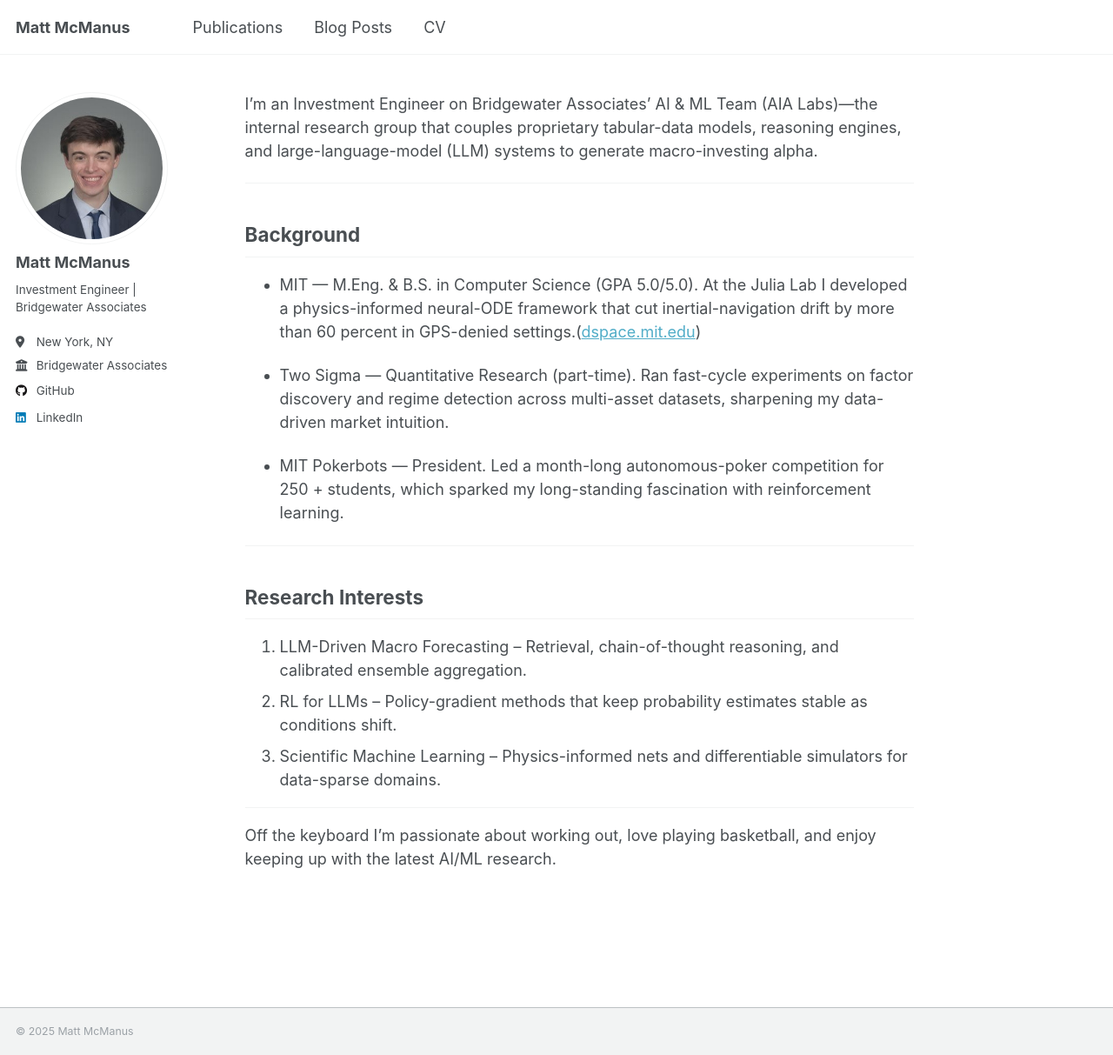
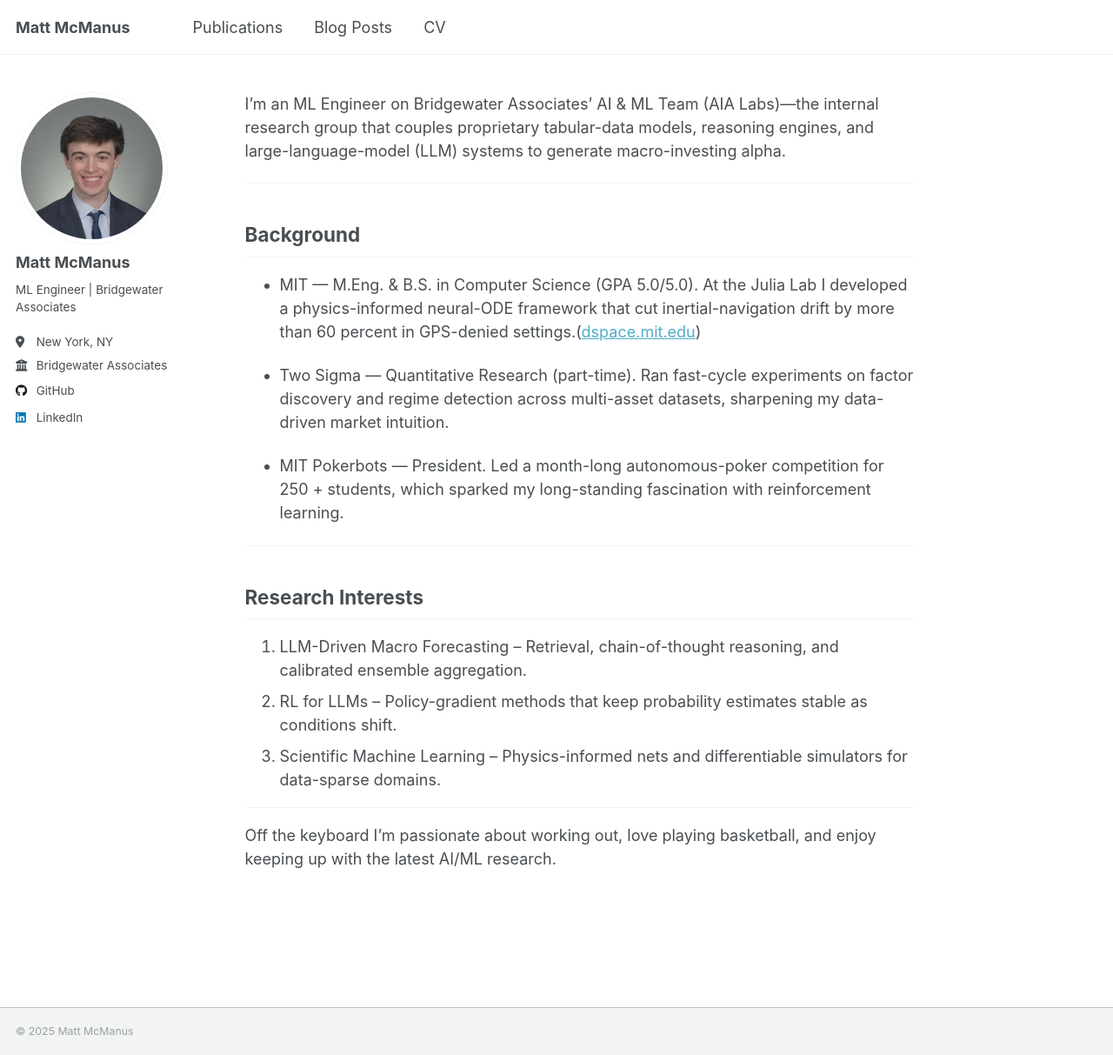
Before and after one commit to mmcmanus1/mmcmanus1.github.io, a Jekyll site: the page built from index.md, in a window 1280 px wide and 1213 px high. Shown: the whole window at 87% size. Built offline with Jekyll 4.4.1, drawn with Linux system fonts in a browser that asks for light colours.

Commit message:
updated title

```diff
--- a/_config.yml
+++ b/_config.yml
@@ -25,7 +25,7 @@
   avatar           : "profile.png"
   name             : "Matt McManus"
   pronouns         : # example: "she/her"
-  bio              : "Investment Engineer | Bridgewater Associates"
+  bio              : "ML Engineer | Bridgewater Associates"
   location         : "New York, NY"
   employer         : "Bridgewater Associates"
   uri              : # URL
--- a/_data/cv.json
+++ b/_data/cv.json
@@ -4,7 +4,7 @@
     "email": "",
     "phone": "",
     "website": "https://mmcmanus1.github.io",
-    "summary": "Investment Engineer | Bridgewater Associates",
+    "summary": "ML Engineer | Bridgewater Associates",
     "location": {
       "address": "",
       "postalCode": "",
@@ -28,11 +28,11 @@
   "work": [
     {
       "company": "Bridgewater Associates",
-      "position": "Investment Engineer, AIA Labs",
+      "position": "ML Engineer, AIA Labs",
       "website": "https://www.bridgewater.com",
       "startDate": "2024",
       "endDate": "",
-      "summary": "Investment Engineer on Bridgewater Associates' AIA Labs team, developing AI and ML systems for systematic alpha generation in global macro markets. Focus on large-language-model agents and reinforcement-learning pipelines for economic reasoning and policy simulation.",
+      "summary": "ML Engineer on Bridgewater Associates' AIA Labs team, developing AI and ML systems for systematic alpha generation in global macro markets. Focus on large-language-model agents and reinforcement-learning pipelines for economic reasoning and policy simulation.",
       "highlights": [
         "Developed LLM-augmented research workflows for factor discovery",
         "Built reinforcement-learning pipelines for economic reasoning",
--- a/_pages/year-archive.html
+++ b/_pages/year-archive.html
@@ -8,7 +8,7 @@
 ---
 
 {% include base_path %}
-<!-- Blog posts are currently hidden
+Blog posts are currently hidden
 {% capture written_year %}'None'{% endcapture %}
 {% for post in site.posts %}
   {% capture year %}{{ post.date | date: '%Y' }}{% endcapture %}
@@ -18,4 +18,3 @@
   {% endif %}
   {% include archive-single.html %}
 {% endfor %}
--->
--- a/index.md
+++ b/index.md
@@ -3,7 +3,7 @@
 author_profile: true
 ---
 
-I'm an Investment Engineer on Bridgewater Associates' AI & ML Team (AIA Labs)—the internal research group that couples proprietary tabular-data models, reasoning engines, and large-language-model (LLM) systems to generate macro-investing alpha.
+I'm an ML Engineer on Bridgewater Associates' AI & ML Team (AIA Labs)—the internal research group that couples proprietary tabular-data models, reasoning engines, and large-language-model (LLM) systems to generate macro-investing alpha.
 
 ---
 
```
Also changed, not shown: _pages/about.md (+1 -1 lines), _posts/2025-01-24-welcome-to-my-blog.md (+2 -2 lines), _posts/grpos-critic-free.md (added, +4 -0 lines).
